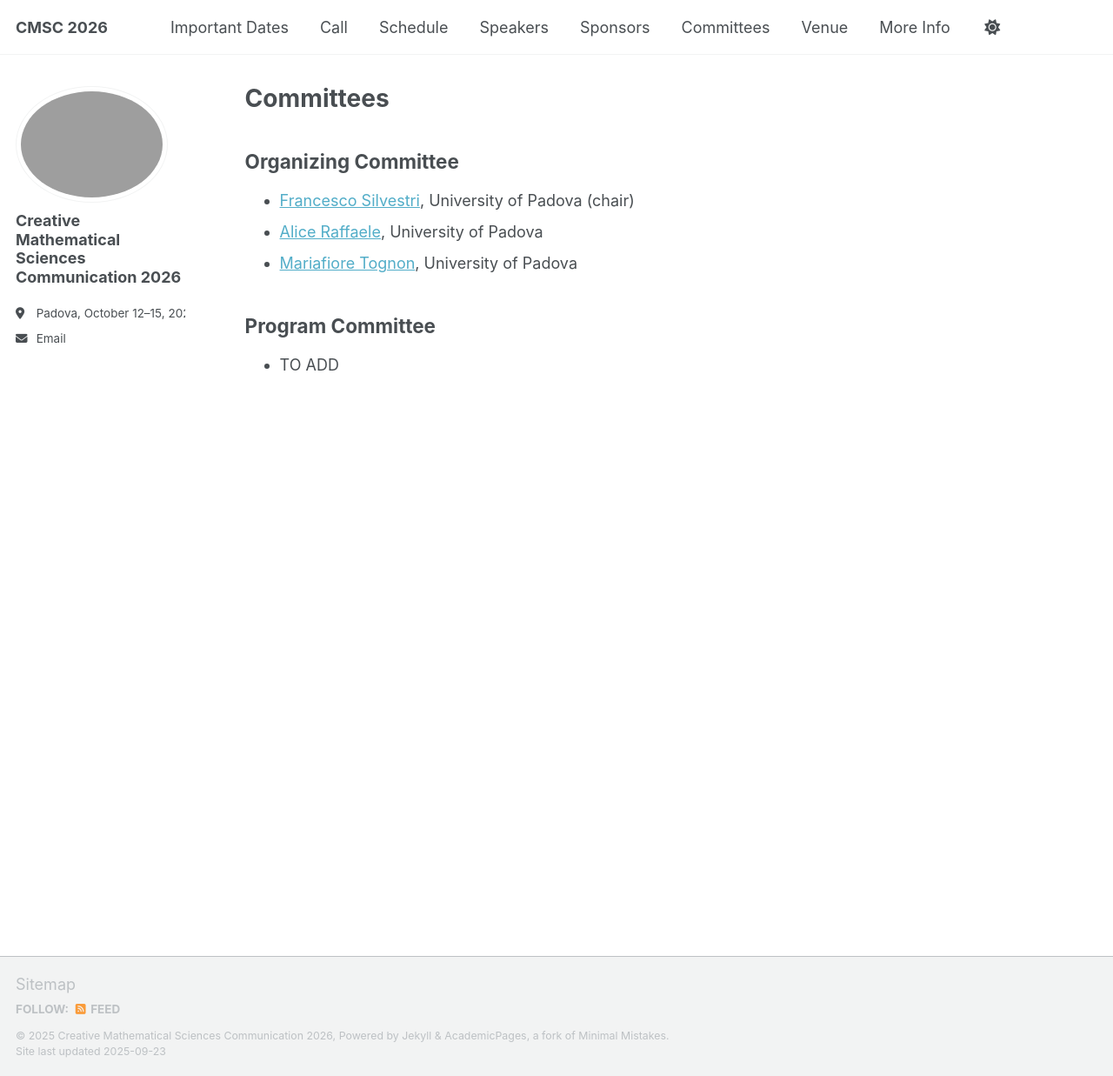
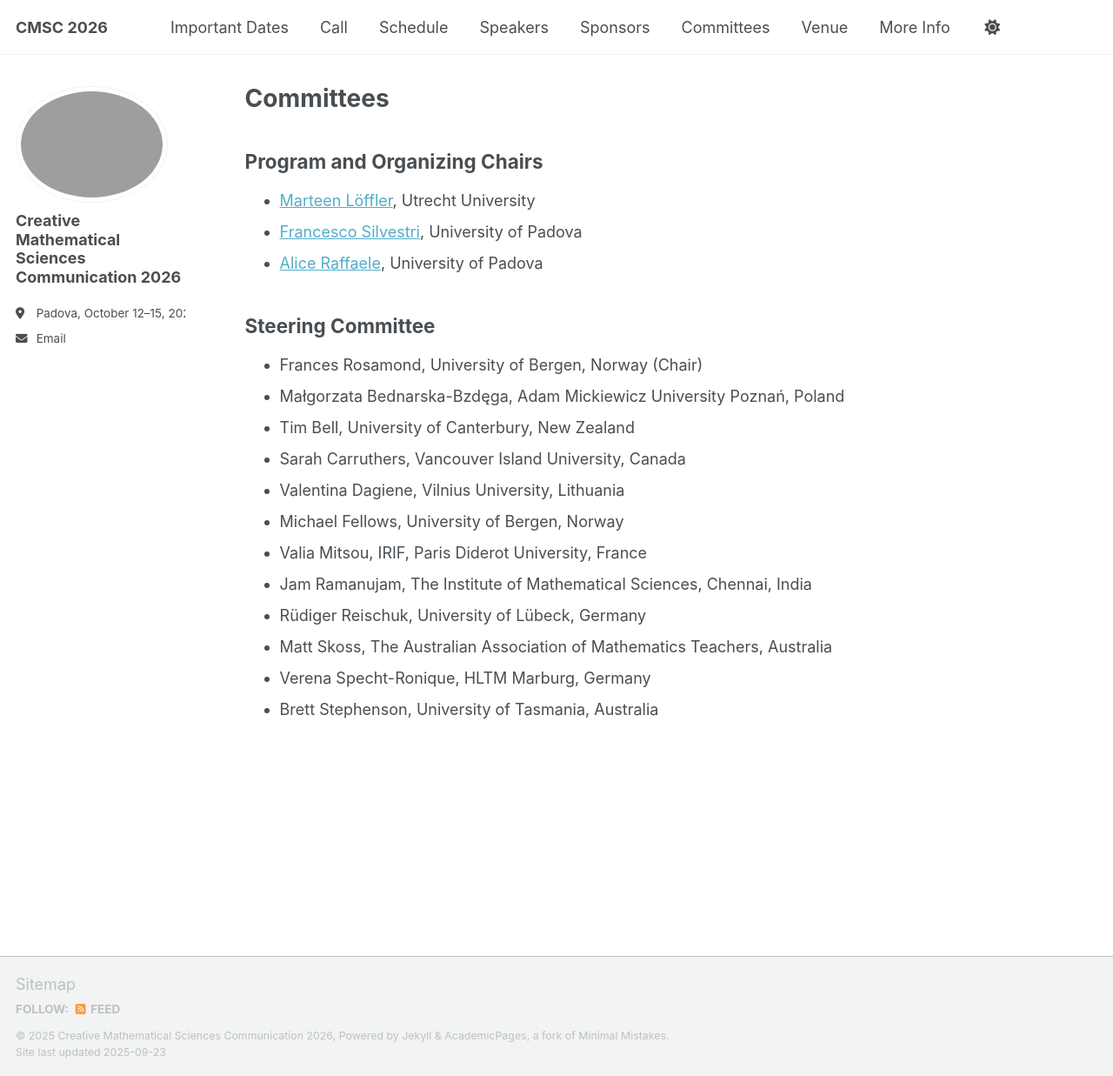
Before and after one commit to CMSC2026/cmsc2026.github.io, a Jekyll site: the page built from _pages/committees.md, in a window 1280 px wide and 1237 px high. Shown: the whole window at 87% size. Built offline with Jekyll 4.4.1, drawn with Linux system fonts in a browser that asks for light colours; a script that is not in the unit is left out.

Commit message:
updated committes, dates and info on CMSC

```diff
--- a/_pages/committees.md
+++ b/_pages/committees.md
@@ -5,13 +5,24 @@ permalink: /committees/
 author_profile: true
 ---
 
-## Organizing Committee
+## Program and Organizing Chairs
 
-- [Francesco Silvestri](https://www.dei.unipd.it/~silvestri/index.html), University of Padova (chair)
+- [Marteen Löffler](https://webspace.science.uu.nl/~loffl001/about.html), Utrecht University
+- [Francesco Silvestri](https://www.dei.unipd.it/~silvestri/index.html), University of Padova
 - [Alice Raffaele](https://aliceraffaele.github.io), University of Padova
-- [Mariafiore Tognon](https://www.dei.unipd.it/en/persona/1f6b3d408b7f1611501a6272949670e9), University of Padova
 
 
-## Program Committee
+## Steering Committee
 
-- TO ADD
+- Frances Rosamond, University of Bergen, Norway (Chair)
+- Małgorzata Bednarska-Bzdęga, Adam Mickiewicz University Poznań, Poland
+- Tim Bell, University of Canterbury, New Zealand
+- Sarah Carruthers, Vancouver Island University, Canada
+- Valentina Dagiene, Vilnius University, Lithuania
+- Michael Fellows, University of Bergen, Norway
+- Valia Mitsou, IRIF, Paris Diderot University, France
+- Jam Ramanujam, The Institute of Mathematical Sciences, Chennai, India
+- Rüdiger Reischuk, University of Lübeck, Germany
+- Matt Skoss, The Australian Association of Mathematics Teachers, Australia
+- Verena Specht-Ronique, HLTM Marburg, Germany
+- Brett Stephenson, University of Tasmania, Australia
```
Also changed, not shown: _pages/about.md (+12 -1 lines), _pages/dates.md (+2 -1 lines).
